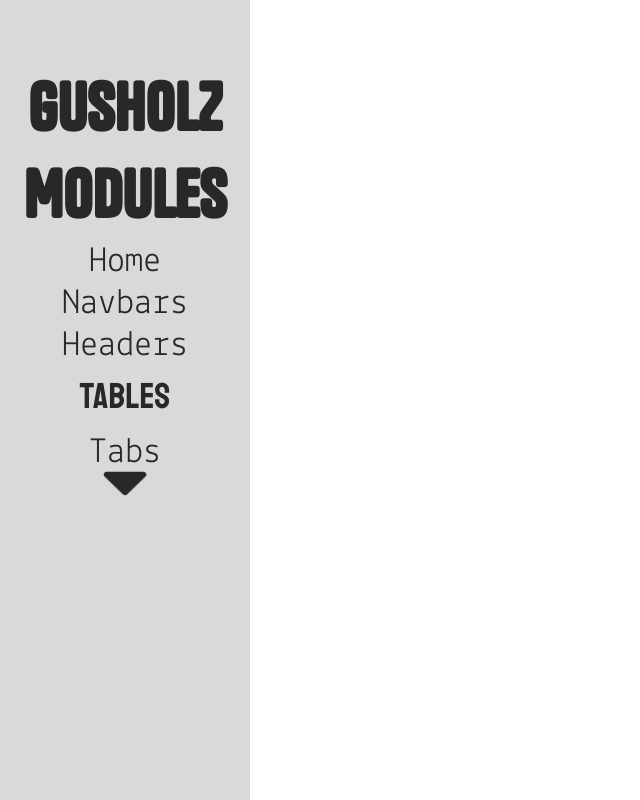
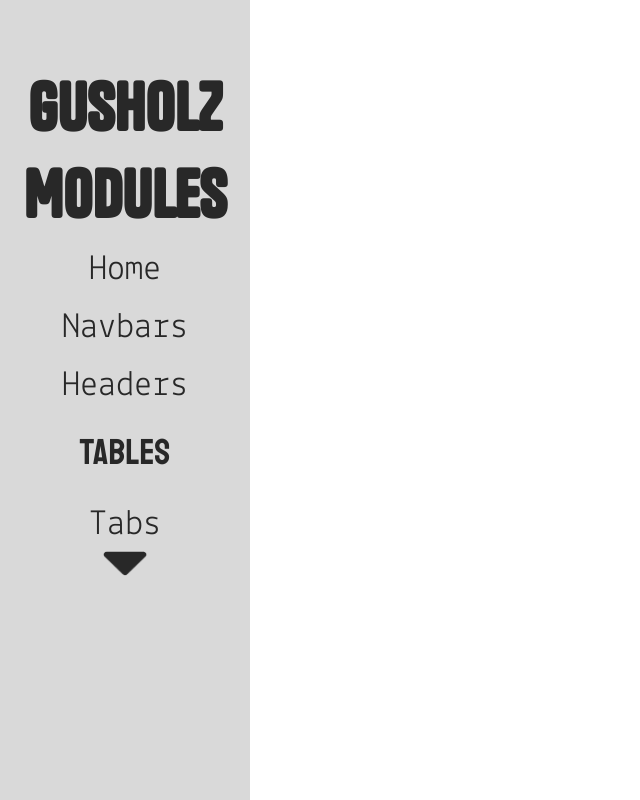
Before and after one commit to gusholz/gusholz-modules, a Next.js app: page /tables in a window 1280 px wide. Shown: the whole page, without its empty margins (0-640 px from the left). Built offline with nearby package versions, Linux system fonts and the light colour scheme.

Commit message:
feat: add `LanguageSelector Component` and remove `Styled Components` from the project

```diff
--- a/package.json
+++ b/package.json
@@ -11,8 +11,7 @@
   "dependencies": {
     "next": "14.2.11",
     "react": "^18",
-    "react-dom": "^18",
-    "styled-components": "^6.1.13"
+    "react-dom": "^18"
   },
   "devDependencies": {
     "@types/node": "^20",
--- a/src/components/Navbar/index.tsx
+++ b/src/components/Navbar/index.tsx
@@ -1,6 +1,7 @@
 'use client'
 import Link from "next/link";
 import styled from "styled-components";
+import styles from "./navbar.module.css"
 import localFont from "next/font/local";
 import NextImage from "next/image";
 
@@ -19,93 +20,58 @@ const KoulenFont = localFont({
   display: "swap"
 })
 
-const StyledNavbar = styled.nav`
-  position: fixed;
-  top: 0;
-  left: 0;
-  width: 250px;
-  height: 100vh;
-  background-color: #D9D9D9;
-`
-
-const StyledContainer = styled.div`
-  display: flex;
-  align-items: center;
-  flex-direction: column;
-  padding: 4rem;
-`
-
-const StyledH1 = styled.h1`
-  color: #282828;
-  text-align: center;
-  font-size: 64px;
-`
-
-const StyledUl = styled.ul`
-  padding: 0;
-  margin: 0;
-  list-style: none;
-  display: flex;
-  flex-direction: column;
-  align-items: center;
-`
-
-const StyledLi = styled.li`
-  font-size: 36px;
-`
-
 export default function Navbar(props: { selectedPage: string }) {
   return (
-    <StyledNavbar>
-      <StyledContainer>
-        <StyledH1 className={TankerFont.className}>GUSHOLZ MODULES</StyledH1>
-        <StyledUl>
-          <StyledLi>
+    <nav className={styles.navbar}>
+      <div className={styles.container}>
+        <h1 className={`${TankerFont.className} ${styles.navTitle}`}>GUSHOLZ MODULES</h1>
+        <ul className={styles.pagesList}>
+          <li className={styles.pagesListItem}>
             <Link
               id="1"
               className={props.selectedPage === '1' ? KoulenFont.className : LektonFont.className}
               href={'/'}>Home</Link>
-          </StyledLi>
-          <StyledLi>
+          </li>
+          <li className={styles.pagesListItem}>
             <Link
               id="2"
               className={props.selectedPage === '2' ? KoulenFont.className : LektonFont.className}
               href={'/navbars'}>
               Navbars
             </Link>
-          </StyledLi>
-          <StyledLi>
+          </li>
+          <li className={styles.pagesListItem}>
             <Link
               id="3"
               className={props.selectedPage === '3' ? KoulenFont.className : LektonFont.className}
               href={'/headers'}>
               Headers
             </Link>
-          </StyledLi>
-          <StyledLi>
+          </li>
+          <li className={styles.pagesListItem}>
             <Link
               id="4"
               className={props.selectedPage === '4' ? KoulenFont.className : LektonFont.className}
               href={'/tables'}>
               Tables
             </Link>
-          </StyledLi>
-          <StyledLi>
+          </li>
+          <li className={styles.pagesListItem}>
             <Link
               id="5"
               className={props.selectedPage === '5' ? KoulenFont.className : LektonFont.className}
               href={'/tabs'}>
               Tabs
             </Link>
-          </StyledLi>
-        </StyledUl>
+          </li>
+        </ul>
         <NextImage
           width={44}
           height={25}
           src={"/static/images/arrow.png"}
           alt="Arrow button"
         />
-      </StyledContainer>
-    </StyledNavbar>
+      </div>
+    </nav>
   );
 }
--- /dev/null
+++ b/src/components/Navbar/navbar.module.css
@@ -0,0 +1,36 @@
+.navbar {
+  position: fixed;
+  top: 0;
+  left: 0;
+  width: 250px;
+  height: 100vh;
+  background-color: #D9D9D9;
+}
+
+.container {
+  display: flex;
+  align-items: center;
+  flex-direction: column;
+  padding: 4rem;
+}
+
+.navTitle {
+  color: #282828;
+  text-align: center;
+  font-size: 64px;
+}
+
+.pagesList {
+  padding: 0;
+  margin: 0;
+  list-style: none;
+  display: flex;
+  flex-direction: column;
+  align-items: center;
+}
+
+.pagesListItem {
+  font-size: 36px;
+  min-height: 1vh;
+  padding: 1vh;
+}
--- /dev/null
+++ b/src/components/overviewSection/overviewSection.module.css
@@ -0,0 +1,26 @@
+.mainSection {
+  background-color: #FAE3D9;
+  width: calc(100vw - 250px);
+  height: 100vh;
+  margin-left: 250px;
+  display: flex;
+  flex-direction: column;
+  padding: 1rem;
+}
+
+.container {
+  display: flex;
+  gap: 5%;
+  margin-top: 10vh;
+  margin-left: 5%;
+  margin-right: 5%;
+}
+
+.title {
+  color: #282828;
+}
+
+.paragraph {
+  color: #282828;
+  max-width: 25vw;
+}
```
Also changed, not shown: src/components/ThemeSelector/index.tsx (+12 -37 lines), src/components/ThemeSelector/themeSelector.module.css (added, +34 -0 lines), src/components/overviewSection/index.tsx (added, +36 -0 lines), src/components/languageSelector/index.tsx (added), src/components/languageSelector/languageSelector.module.css (added).
